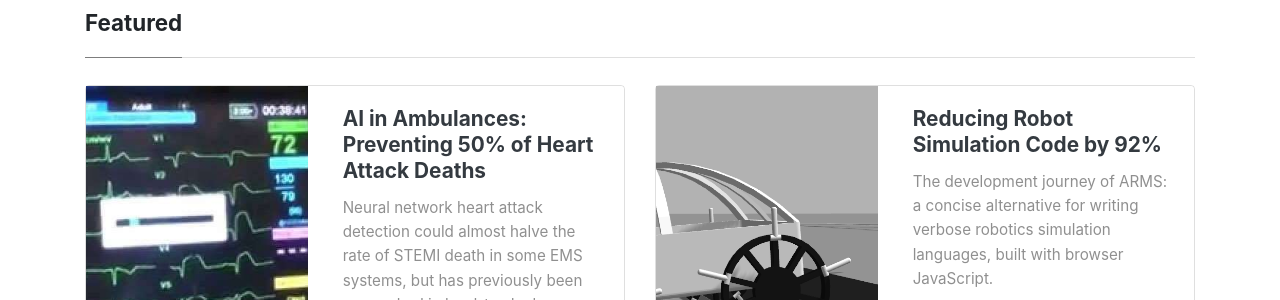
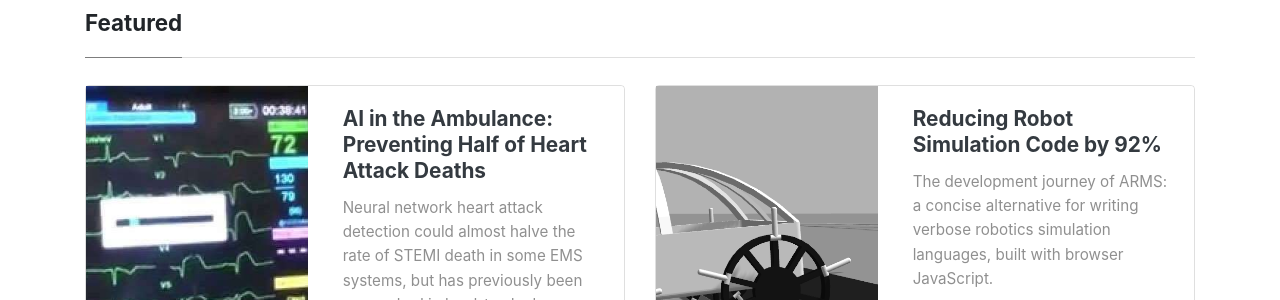
Before and after one commit to oapostrophe/oapostrophe.github.io, a Jekyll site: the page built from index.html, in a window 1280 px wide and 1214 px high. Shown: the part 205-505 px from the top of the window. Built offline with Jekyll 4.4.1, drawn with Linux system fonts in a browser that asks for light colours; nearby versions of some CDN libraries; the list of posts is cut into pages by our own code.

Commit message:
updated citations tag

```diff
--- a/_posts/2021-05-23-heartnet.md
+++ b/_posts/2021-05-23-heartnet.md
@@ -1,6 +1,6 @@
 ---
 layout: post
-title:  "AI in Ambulances: Preventing 50% of Heart Attack Deaths"
+title:  "AI in the Ambulance: Preventing Half of Heart Attack Deaths"
 author: sean
 categories: [ Neural Networks, Machine Learning, AI, Healthcare Technology ]
 image: assets/images/heartnet1/monitor.jpg
@@ -15,7 +15,7 @@
 *Special thanks to my collaborators Stephanie Yu, Lucky Lim, and Georgia Kenderova.*
 
 
-# Project Background
+## Project Background
 
 Heart disease is the leading cause of death in America, beating out accidents, respiratory disease, and even cancer.  805,000 heart attacks occur in the US each year, and throughout my time in EMS, I'd usually respond to at least one 911 call for possible heart attack symptoms every day. [\[1\]](#Citations)
 
@@ -59,7 +59,7 @@
 
 *An EKG strip printed out from a heart monitor: healthcare providers typically interpret these strips, rather than a live feed on the monitor.*
 
-# Building our Dataset
+## Building our Dataset
 
 The first challenge we faced was the lack of a publicly available dataset of annotated EKG printouts.  Neural networks typically need a large set of labeled examples, from which they learn to distinguish one category from another.  In our case, this would be a database of EKG images that have already been diagnosed by humans as "heart attack" or "normal".  But no such database exists online—every EKG dataset open to the public contains only digitized recordings of signals, which are a series of numbers recording voltage samples throughout the EKG.
 
@@ -99,7 +99,7 @@
 
 While their shapes look laughably fake, these "shadows" nevertheless darken parts of the picture in a way that's very similar to real shadows.  So despite appearing unrealistic to the human eye, they do provide a good test for whether our model could handle the kind of distortions made by shadows on real-world images.  We also used FastAI's [data augmentation features](https://docs.fast.ai/vision.augment.html#aug_transforms) to apply rotation, warp, and brightness transformations during training.
 
-# Developing the Model
+## Developing the Model
 
 After building our dataset, it was time to start training!  [Convolutional Neural Networks (CNNs)](https://cs231n.github.io/convolutional-networks/) are often well-suited to image recognition and have been used for most previous EKG-classification research.  To quickly develop an accurate model, we used [FastAI's `cnn_learner`](https://docs.fast.ai/vision.learner.html#cnn_learner), which employs transfer learning from [ResNet](https://arxiv.org/pdf/1512.03385.pdf) models—a set of award-winning neural networks pre-trained for general image recognition.
 
@@ -141,7 +141,7 @@
 
 *The full code for training, short and sweet thanks to FastAI handling most of the work!*
 
-# Results
+## Results
 
 We made our final trainings with ResNet 152 and batch size of 16 for 25 epochs, the combination yielding the best results in our hyperparameter tuning.  These were our results:
 
@@ -168,8 +168,8 @@
 If you're interested in reading more, our full [write-up](https://oapostrophe.github.io/HeartNet/) and [source code](https://github.com/oapostrophe/HeartNet) are available on GitHub.  Feel free to reach out with any questions or comments, and thanks for reading!
 
 
-## Citations
-<a id="Citations"></a>
+<a id="Citations">## Citations</a>
+
 1. [Heart disease and stroke statistics—2021 update]((https://www.heart.org/-/media/phd-files-2/science-news/2/2021-heart-and-stroke-stat-update/2021_heart_disease_and_stroke_statistics_update_fact_sheet_at_a_glance.pdf?la=en): a report from the American Heart Association
 2. Bång, Angela, Lars Grip, Johan Herlitz, Stefan Kihlgren, Thomas Karlsson, Kenneth Caidahl, and Marianne Hartford. ["Lower mortality after prehospital recognition and treatment followed by fast tracking to coronary care compared with admittance via emergency department in patients with ST-elevation myocardial infarction."](https://www.sciencedirect.com/science/article/pii/S0167527307016579?casa_token=QwM9I3I5klIAAAAA:1BTMwOBPmN4yl27K4MK_dxenVVpPWVXrzWEmp2Sid99Vjj-018TLvvhR7CRVz5MGYgCmvs4a_A) International journal of cardiology 129, no. 3 (2008): 325-332.
 3. Turner, A., Dunne, R. and Wise, K., 2017. National Institute For Health Care Reform. [online] Nihcr.org. Available at: [<https://nihcr.org/wp-content/uploads/2017/06/NIHCR_Altarum_Detroit_EMS_Brief_5-30-17.pdf>](https://nihcr.org/wp-content/uploads/2017/06/NIHCR_Altarum_Detroit_EMS_Brief_5-30-17.pdf) [Accessed 8 May 2021].
```
Also changed, not shown: assets/images/heartnet1/heart_attack_illustration.jpg.
